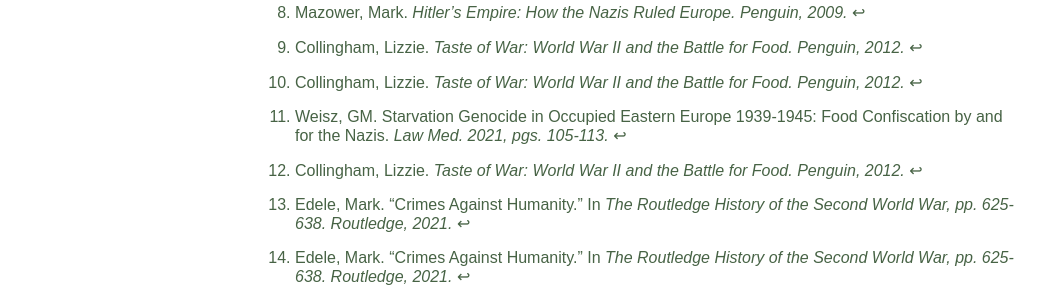
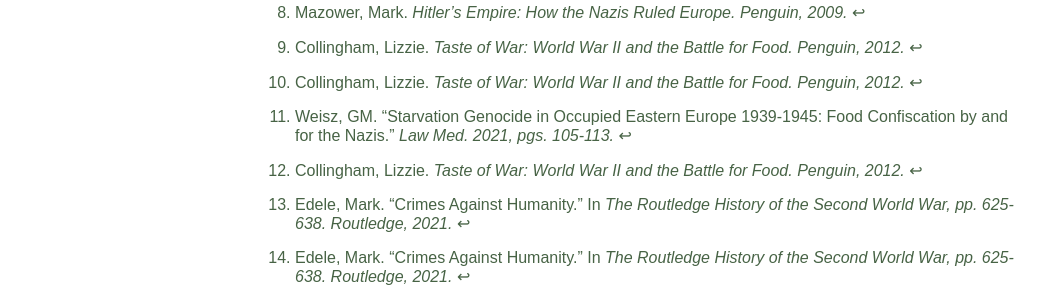
Before and after one commit to isaiah138/PETREE-ISAIAH-HIST-WOH3931, a Jekyll site: the page built from 002_analysis.md, in a window 1280 px wide and 900 px high, scrolled down 3184 px. Shown: the part 340-640 px from the top of the window, without its empty margins (1-1045 px from the left). Built offline with Jekyll 4.4.1, drawn with Linux system fonts in a browser that asks for light colours.

```diff
--- a/002_analysis.md
+++ b/002_analysis.md
@@ -61,7 +63,7 @@ During the invasion of the Soviet Union mass rape occurred. Rape and sexual viol
 [^C2]: Mazower, Mark. <i>Hitler's Empire: How the Nazis Ruled Europe.<i> Penguin, 2009.
 [^C3]: Collingham, Lizzie. <i>Taste of War: World War II and the Battle for Food.<i> Penguin, 2012.
 [^C4]: Collingham, Lizzie. <i>Taste of War: World War II and the Battle for Food.<i> Penguin, 2012.
-[^C5]: Weisz, GM. Starvation Genocide in Occupied Eastern Europe 1939-1945: Food Confiscation by and for the Nazis. <i>Law Med.<i> 2021, pgs. 105-113.
+[^C5]: Weisz, GM. "Starvation Genocide in Occupied Eastern Europe 1939-1945: Food Confiscation by and for the Nazis." <i>Law Med.<i> 2021, pgs. 105-113.
 [^C6]: Collingham, Lizzie. <i>Taste of War: World War II and the Battle for Food.<i> Penguin, 2012.
 [^C7]: Edele, Mark. "Crimes Against Humanity." In <i>The Routledge History of the Second World War<i>, pp. 625-638. Routledge, 2021.
 [^C8]: Edele, Mark. "Crimes Against Humanity." In <i>The Routledge History of the Second World War<i>, pp. 625-638. Routledge, 2021.
```
Also changed, not shown: other parts of 002_analysis.md (+3 -1 lines).
